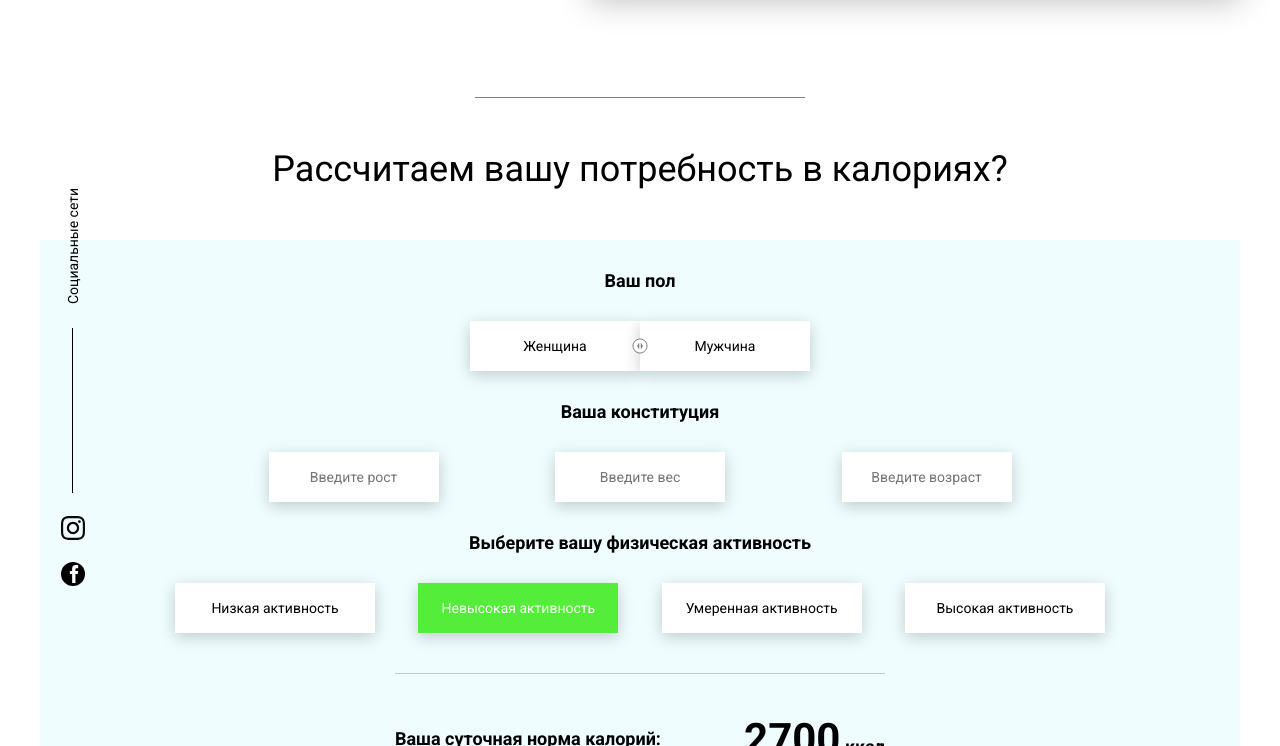
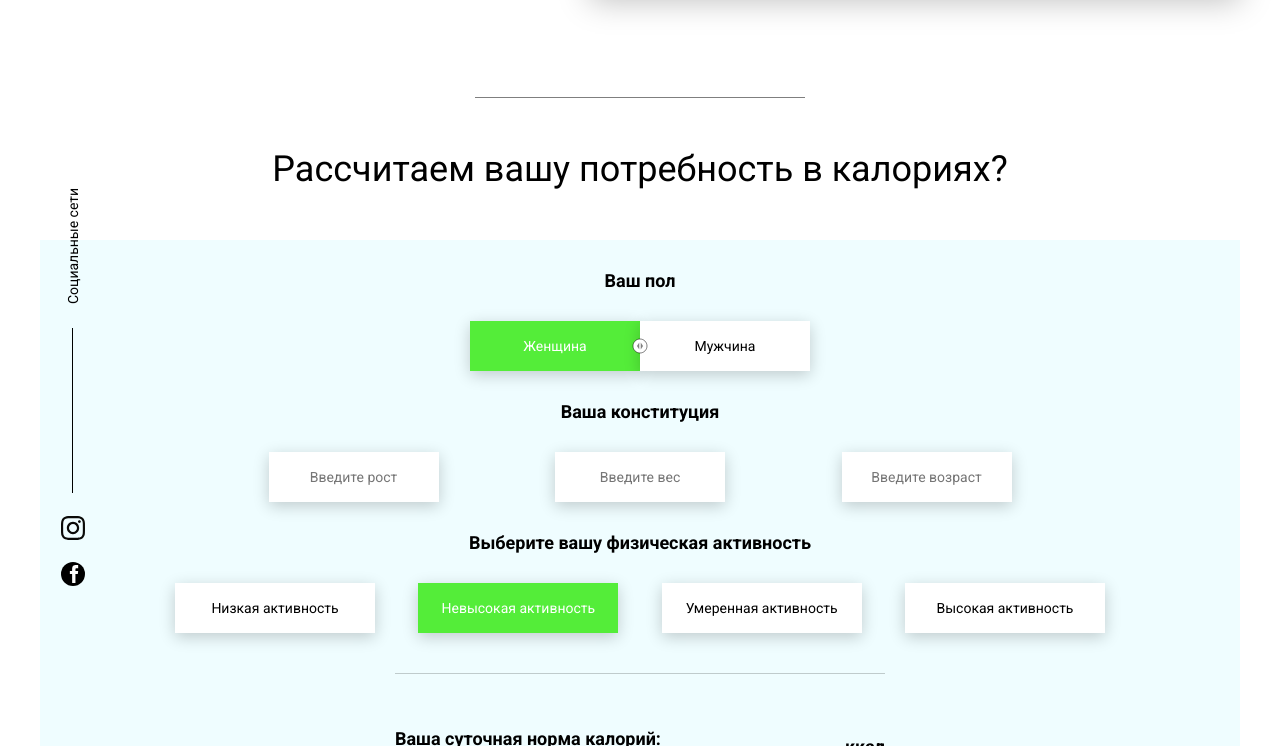
Before and after one commit to LexKorn/food-remix, a website: page index.html in a window 1280 px wide. Both pictures are taken after a click on the element "Женщина". Shown: the part 2546-3292 px from the top of the page. Drawn offline with Linux system fonts and the light colour scheme.

Commit message:
add calc

```diff
--- a/index.html
+++ b/index.html
@@ -174,7 +174,7 @@
                         Ваша суточная норма калорий:
                     </div>
                     <div class="calculating__result">
-                        <span>2700</span> ккал
+                        <span>__</span> ккал
                     </div>
                 </div>
             </div>
--- a/js/modules/calc_self.js
+++ b/js/modules/calc_self.js
@@ -1,23 +1,73 @@
 function calc() {
-    const calcField = document.querySelector('.calculating__field'),
-        //   female = calcField.querySelector('#female'),
-          gender = calcField.querySelectorAll('#gender .calculating__choose-item'),
-          height = calcField.querySelector('#height'),
-          weight = calcField.querySelector('#weight'),
-          age = calcField.querySelector('#age'),
-          activity = calcField.querySelector('.calculating__choose_big');
+    const result = document.querySelector('.calculating__result span');
+
+    let sex = 'female',
+        height, weight, age,
+        ratio = 1.375;
+
+    function calcTotal() {
+        if (!sex || !height || !weight || !age || !ratio) {
+            result.textContent = '____';
+            return;
+        } else {
+            if (sex === 'female') {
+                result.textContent = `${Math.round((447.6 + (9.2 * weight) + (3.1 * height) - (4.3 * age)) * ratio)}`;
+            } else {
+                result.textContent = `${Math.round((88.36 + (13.4 * weight) + (4.8 * height) - (5.7 * age)) * ratio)}`;
+            }
+        }
+    }
+    calcTotal();
 
 
-    gender.forEach(item => {
-        if (item.classList.contains('calculating__choose-item_active')) {
-            console.log(item.getAttribute('id'));
-        }
-        item.addEventListener('click', () => {
-                item.classList.toggle('calculating__choose-item_active');
-                console.log(item.getAttribute('id'));
+    function getStaticInfo(parentSelector, activeClass) {
+        const elements = document.querySelectorAll(`${parentSelector} div`);
+
+        elements.forEach(elem => {
+            elem.addEventListener('click', (e) => {
+                if (e.target.getAttribute('data-ratio')) {
+                    ratio = e.target.getAttribute('data-ratio');
+                } else {
+                    sex = e.target.getAttribute('id');
+                }
             });
-    });
+        });
 
+        elements.forEach(elem => {
+            elem.addEventListener('click', (e) => {
+                elements.forEach(elem => {
+                    elem.classList.remove(`${activeClass}`);
+                });
+                e.target.classList.add(`${activeClass}`);
+                calcTotal();
+            });
+        });
+    }
+    getStaticInfo('.calculating__choose_big', 'calculating__choose-item_active');
+    getStaticInfo('#gender', 'calculating__choose-item_active');
+
+
+    function getDinamicInfo(selector) {
+        const input = document.querySelector(`${selector}`);
+
+        input.addEventListener('input', (e) => {
+            switch (e.target.getAttribute('id')) {
+                case 'height':
+                    height = +input.value;
+                    break;
+                case 'weight':
+                    weight = +input.value;
+                    break;
+                case 'age':
+                    age = +input.value;
+                    break;
+            }
+        calcTotal();
+        });
+    }
+    getDinamicInfo('#height');
+    getDinamicInfo('#weight');
+    getDinamicInfo('#age');
 }
 
 calc();
```
